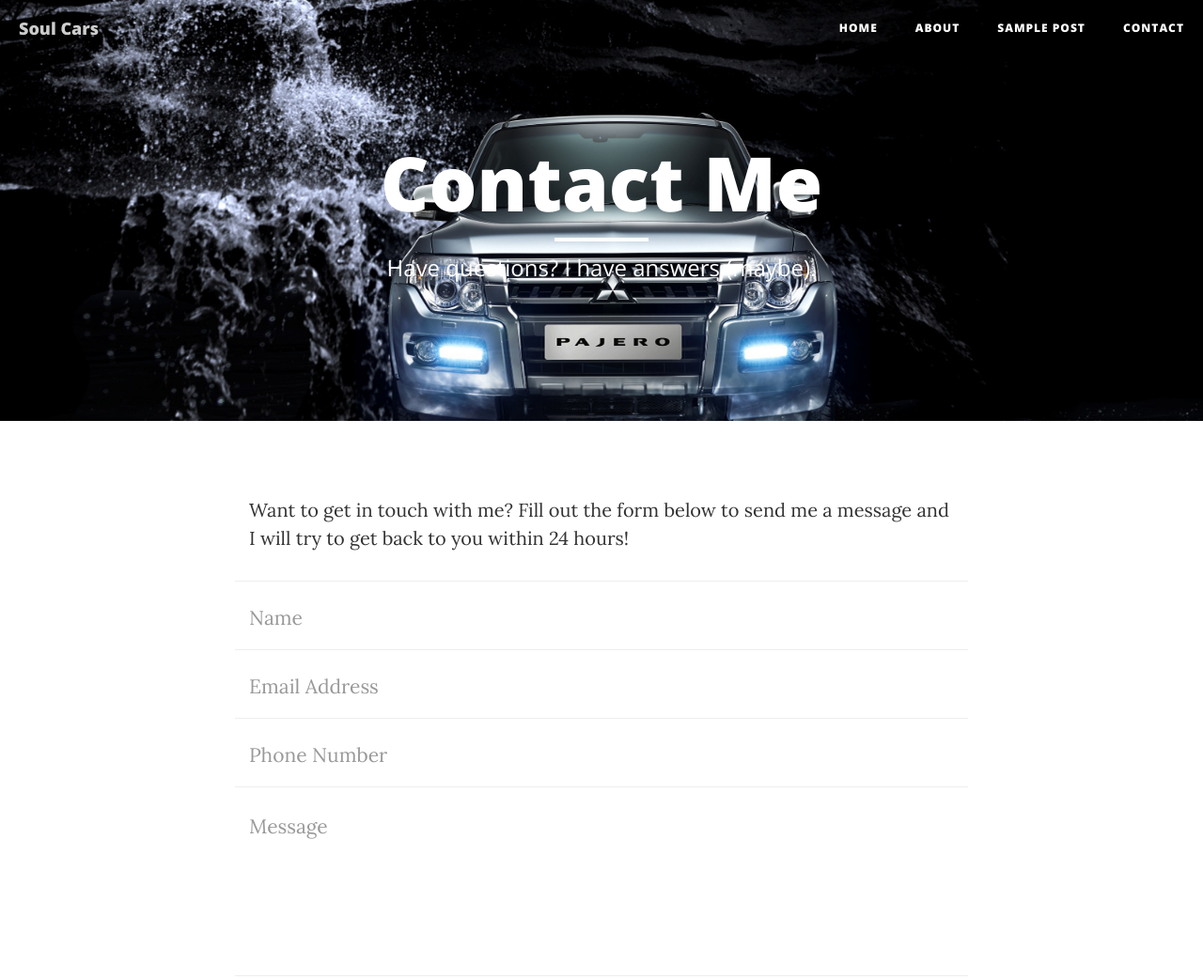
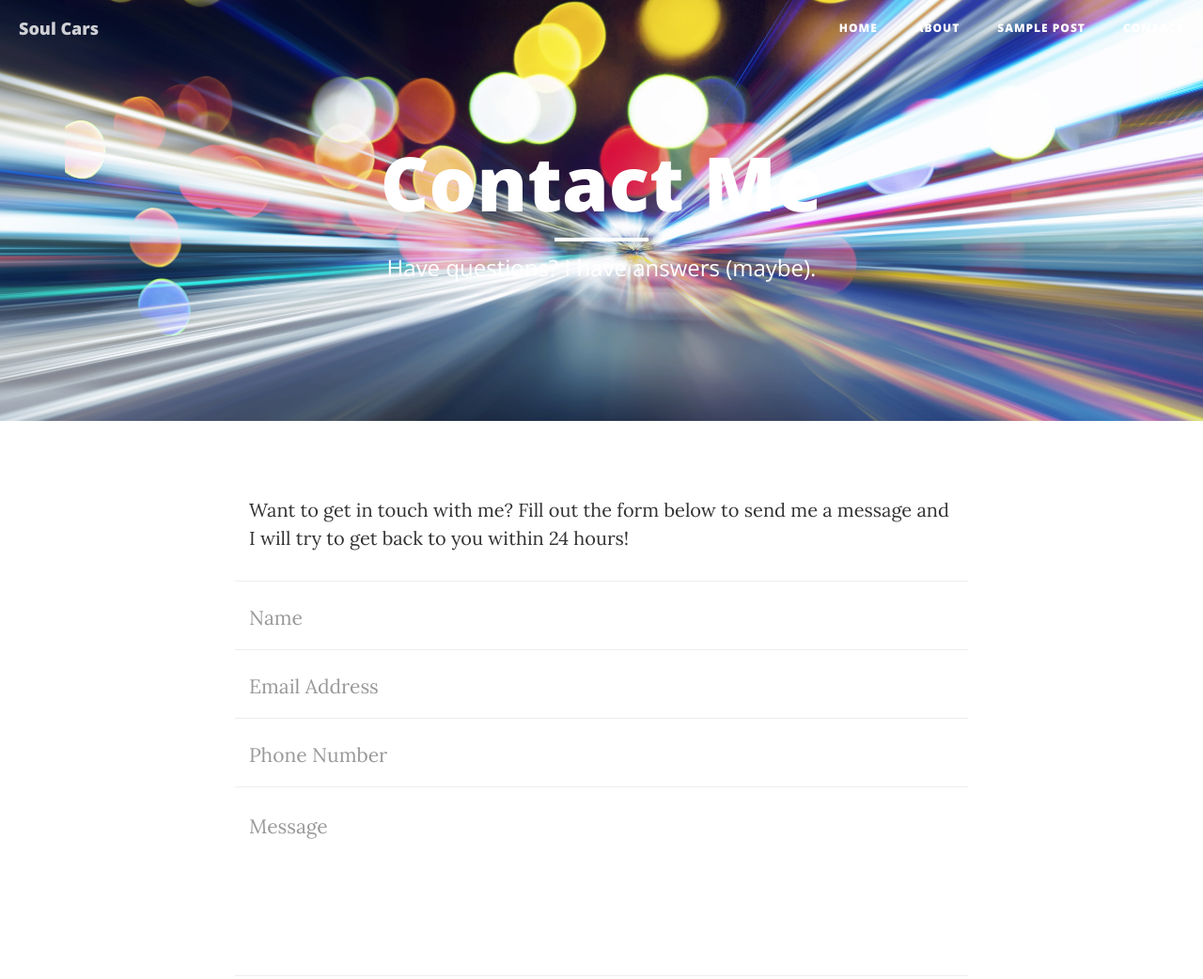
Before and after one commit to suzzane/Soul-Cars.github.io, a website: page contact.html in a window 1280 px wide. Shown: the top 1042 px of the page at 94% size. Drawn offline with nearby package versions, Linux system fonts and the light colour scheme.

Commit message:
Update contact.html

```diff
--- a/contact.html
+++ b/contact.html
@@ -69,7 +69,7 @@
 
     <!-- Page Header -->
     <!-- Set your background image for this header on the line below. -->
-    <header class="intro-header" style="background-image: url('img/mitsubishi-bg.jpg')">
+    <header class="intro-header" style="background-image: url('img/car.jpg')">
         <div class="container">
             <div class="row">
                 <div class="col-lg-8 col-lg-offset-2 col-md-10 col-md-offset-1">
```
